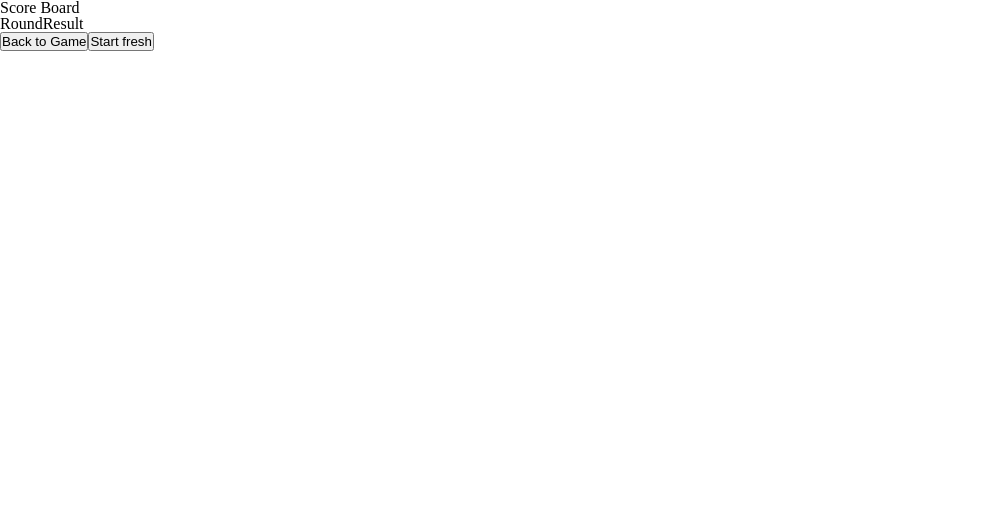
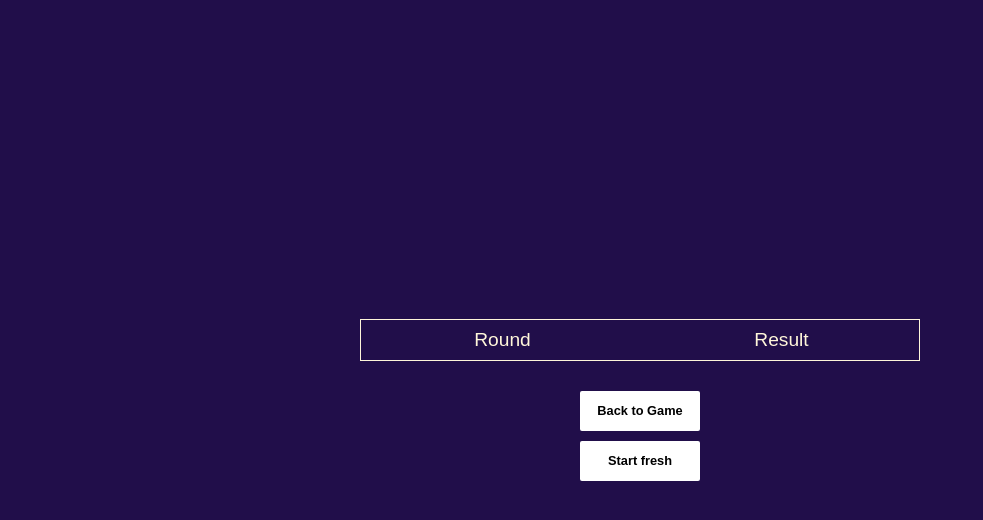
Before and after one commit to javidan-dot-com/game, a Next.js app: page /scores in a window 1280 px wide. Shown: the top 520 px of the page, without its empty margins (0-983 px from the left). Built offline with nearby package versions, Linux system fonts and the light colour scheme; a web font is replaced by a local one.

Commit message:
refactor & design

```diff
--- a/components/game-board/game-board.tsx
+++ b/components/game-board/game-board.tsx
@@ -27,7 +27,6 @@ const GameBoard = () => {
         setGameState,
         currentGame,
         setCurrentGame,
-        resetRound,
     } = useContext(CommonStoreContext);
 
     useEffect(() => {
@@ -126,26 +125,6 @@ const GameBoard = () => {
         return board.every(row => row.every(cell => cell !== ''));
     }
 
-    const handleRestartGame = () => {
-        resetRound();
-        const history = gameHistory;
-
-        if (history.length > 0) {
-            const previousGame = history[history.length - 1];
-            console.log(previousGame, players[0].score, players[1].score);
-            if (previousGame.winnerId === players[1].playerId) {
-                setPlayers([
-                    {
-                        ...players[1],
-                    },
-                    {
-                        ...players[0],
-                    }
-                ]);
-            }
-        }
-    }
-
     return (
         <div className={styles.game_board}>
             <div className={styles.board}>
@@ -163,18 +142,6 @@ const GameBoard = () => {
                     </div>
                 ))}
             </div>
-
-            <div>
-                {
-                    gameState === EGameStates.GAME_OVER && (
-                        <button
-                            onClick={handleRestartGame}
-                        >
-                            Restart Game
-                        </button>
-                    )
-                }
-            </div>
         </div>
     )
 }
--- a/components/game-info/game-info.module.scss
+++ b/components/game-info/game-info.module.scss
@@ -55,7 +55,7 @@
             word-wrap: break-word;
 
                 &:hover {
-                    background-color: rgb(211, 66, 66);;
+                    background-color: $secondary-color-tangerine;
                 }
             }
     }
--- a/components/score-board/score-board.module.scss
+++ b/components/score-board/score-board.module.scss
@@ -1,25 +1,33 @@
+@import '../../styles/variables';
+
 .score_board {
     display: flex;
     width: 100%;
     flex-direction: column;
     row-gap: 10px;
+    font-family: $main-font-family;
 
     * {
         margin: 0 5px;
     }
 
-    &__item {
+    &__list {
         display: flex;
         flex-direction: column;
         align-items: center;
         justify-content: center;
         width: 200px;
-        height: 100px;
-        row-gap: 10px;
+        height: 180px;
+        row-gap: 20px;
         border: 1px solid #fff;
         border-radius: 5px;
-        font-size: 20px;
-        font-weight: bold;
+        font-size: 1rem;
+        font-weight: 400;
+
+        h3 {
+            font-size: 1.1rem;
+            font-weight: 600;
+        }
 
         > li {
             display: flex;
@@ -28,5 +36,20 @@
             padding: 0 10px;
             list-style: none;
         }
+
+        button {
+            padding: 5px 10px;
+            border: none;
+            border-radius: 2px;
+            background-color: #fff;
+            font-size: rem;
+            font-weight: 400;
+            font-size: 0.8rem;
+            font-weight: 400;
+            align-items: center;
+            line-height: 1rem;
+            cursor: pointer;
+            word-wrap: break-word;
+        }
     }
 }
--- a/components/starting-form/starting-form.module.scss
+++ b/components/starting-form/starting-form.module.scss
@@ -34,6 +34,10 @@
                 box-shadow: 0 0 0 0.2rem rgba(0, 123, 255, 0.25);
             }
         }
+
+        input:required:valid {
+            border: 1px solid rgb(0, 123, 0);
+        }
     }
 
     button {
--- a/pages/scores.tsx
+++ b/pages/scores.tsx
@@ -1,15 +1,15 @@
 import { useContext } from "react";
 import { CommonStoreContext } from '@/stores/common.store';
 import { useRouter } from "next/router";
+import styles from '../styles/Scores.module.scss';
 
 const Scores = () => {
     const { gameHistory, startFresh } = useContext(CommonStoreContext);
     const route = useRouter();
 
     return (
-        <div>
-            <h1>Score Board</h1>
-
+        <main className={styles.main}>
+            <div className={styles.container}>
                 <table>
                     <thead>
                         <tr>
@@ -21,7 +21,7 @@ const Scores = () => {
                         {gameHistory.map((game, index) => (
                             <tr key={index}>
                                 <td>{game.round}</td>
-                            <td>{game.result}</td>
+                                <td>{game.result === "Draw" ? game.result : `${game.result} won`}</td>
                             </tr>
                         ))}
                     </tbody>
@@ -30,6 +30,7 @@ const Scores = () => {
                 <button onClick={() => route.back()}>Back to Game</button>
                 <button onClick={() => startFresh()}>Start fresh</button>
             </div>
+        </main>
     );
 };
 
--- a/stores/common.store.tsx
+++ b/stores/common.store.tsx
@@ -22,7 +22,8 @@ interface ICommonStoreContext {
     setGameState: (gameState: EGameStates) => void;
     currentGame: Game;
     setCurrentGame: (game: Game) => void;
-    resetRound: () => void;
+    nextRound: () => void;
+    restartRound: () => void;
 }
 
 export const CommonStoreContext = createContext<ICommonStoreContext>({
@@ -43,7 +44,8 @@ export const CommonStoreContext = createContext<ICommonStoreContext>({
         round: 1,
     },
     setCurrentGame: () => { },
-    resetRound: () => { },
+    nextRound: () => { },
+    restartRound: () => { },
 });
 
 const CommonStoreProvider = ({ children }: { children: ReactNode }) => {
@@ -73,8 +75,19 @@ const CommonStoreProvider = ({ children }: { children: ReactNode }) => {
             score: 0,
         }]);
     const startFresh = () => {
-        route.push('/');
+        route.replace('/');
         setGameHistory([]);
+        setGameState(EGameStates.PLAYING);
+        setCurrentGame({
+            result: '',
+            winnerId: 0,
+            round: 1,
+        });
+        setBoard([
+            ['', '', ''],
+            ['', '', ''],
+            ['', '', '']
+        ]);
         setPlayers([
             {
                 playerName: '',
@@ -88,7 +101,22 @@ const CommonStoreProvider = ({ children }: { children: ReactNode }) => {
             }]
         );
     }
-    const resetRound = () => {
+    const restartRound = () => {
+        setBoard([
+            ['', '', ''],
+            ['', '', ''],
+            ['', '', '']
+        ]);
+        setCurrentPlayer('X');
+        setGameState(EGameStates.PLAYING);
+        setCurrentGame({
+            result: '',
+            winnerId: 0,
+            round: currentGame.round,
+        });
+        setGameHistory(gameHistory.slice());
+    }
+    const nextRound = () => {
         setBoard([
             ['', '', ''],
             ['', '', ''],
@@ -101,6 +129,22 @@ const CommonStoreProvider = ({ children }: { children: ReactNode }) => {
             winnerId: 0,
             round: currentGame.round + 1,
         });
+        const history = gameHistory;
+
+        if (history.length > 0) {
+            const previousGame = history[history.length - 1];
+            console.log(previousGame, players[0].score, players[1].score);
+            if (previousGame.winnerId === players[1].playerId) {
+                setPlayers([
+                    {
+                        ...players[1],
+                    },
+                    {
+                        ...players[0],
+                    }
+                ]);
+            }
+        }
     }
 
     const storeProps = {
@@ -117,7 +161,8 @@ const CommonStoreProvider = ({ children }: { children: ReactNode }) => {
         setGameState,
         currentGame,
         setCurrentGame,
-        resetRound,
+        nextRound,
+        restartRound,
     };
 
     return (
--- /dev/null
+++ b/styles/Scores.module.scss
@@ -0,0 +1,64 @@
+@import '../styles/variables.scss';
+
+.main {
+    display: flex;
+    flex-direction: column;
+    align-items: center;
+    justify-content: center;
+    min-height: 100vh;
+    padding: 0 20px;
+    color: $text-color-dark;
+    background: $bg-color-dark;
+}
+
+.container {
+    display: flex;
+    flex-direction: column;
+    align-items: center;
+    justify-content: center;
+    width: 600px;
+    max-width: 800px;
+    min-height: 600px;
+    max-height: fit-content;
+    padding: 20px;
+    border-radius: 10px;
+    gap: 10px;
+
+    table {
+        width: 100%;
+        border-collapse: collapse;
+        border: 1px solid $text-color-dark;
+        border-radius: 10px;
+        color: $text-color-dark;
+        font-family: $main-font-family;
+        font-size: 1.2rem;
+        text-align: center;
+        margin-bottom: 20px;
+
+        th {
+            padding: 10px;
+            border-bottom: 1px solid $text-color-dark;
+        }
+
+        td {
+            padding: 10px;
+            border-bottom: 1px solid $text-color-dark;
+        }
+    }
+
+    button {
+            height: 40px;
+            width: 120px;
+            border: none;
+            border-radius: 2px;
+            background-color: #fff;
+            font-size: 1rem;
+            font-weight: 400;
+            font-size: 0.8rem;
+            font-weight: 700;
+            align-items: center;
+            line-height: 1rem;
+            cursor: pointer;
+            word-wrap: break-word;
+        }
+}
--- a/styles/variables.scss
+++ b/styles/variables.scss
@@ -1,6 +1,7 @@
 // Colors
 $primary-color: #388DFF;
 $secondary-color: #28DC8E;
+$secondary-color-tangerine: #FF9C0E;
 $bg-color-light: #FFF6DA;
 $bg-color-dark: #210E4A;
 $text-color-light: #210E4A;
```
Also changed, not shown: components/game-info/game-info.tsx (+9 -2 lines), components/score-board/score-board.tsx (+22 -6 lines), components/starting-form/starting-form.tsx (+16 -3 lines). Lines whose indentation alone changed are shown as unchanged.
